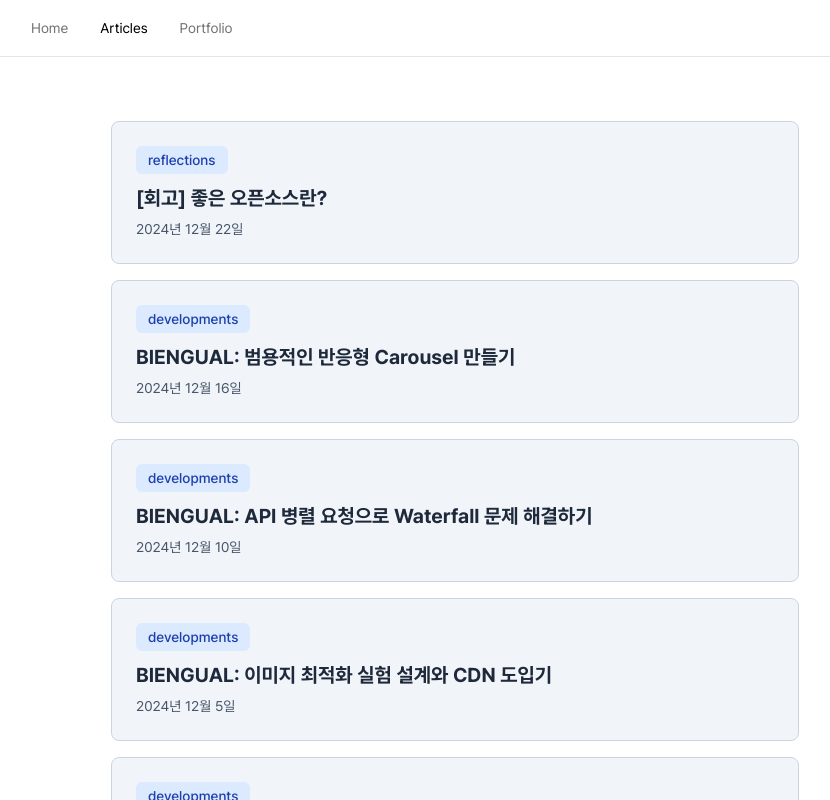
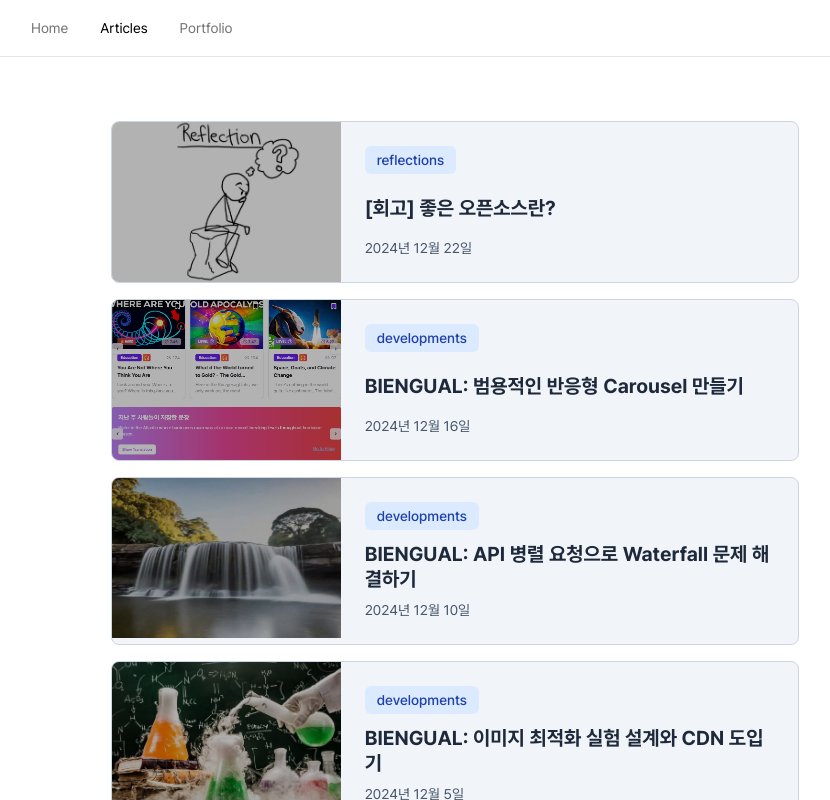
Before and after one commit to smosco/smosco.blog, a Next.js app: page /articles in a window 1280 px wide. Shown: the top 800 px of the page, without its empty margins (185-1015 px from the left). Built offline with nearby package versions, Linux system fonts and the light colour scheme.

Commit message:
feat: article 카드 컴포넌트에 썸네일 이미지 추가

```diff
--- a/src/app/articles/page.tsx
+++ b/src/app/articles/page.tsx
@@ -25,6 +25,7 @@ export default function ArticlesPage() {
                   month: 'long',
                   day: 'numeric',
                 })}
+                thumbnail={article.thumbnail}
               />
             </Link>
           </li>
--- a/src/components/ArticlleCard.tsx
+++ b/src/components/ArticlleCard.tsx
@@ -4,16 +4,31 @@ interface ArticleCardProps {
   title: string;
   date: string;
   category: string;
+  thumbnail: string;
 }
 
 export default function ArticleCard({
   title,
   date,
   category,
+  thumbnail,
 }: ArticleCardProps) {
   return (
     <div className="group relative hover:bg-slate-200 bg-slate-100 dark:bg-slate-800 dark:hover:bg-slate-700 rounded-lg border border-slate-300 dark:border-slate-600 transition-all duration-100 overflow-hidden">
-      <div className="p-6 flex flex-col justify-between">
+      <div className="flex flex-col sm:flex-row">
+        {/* 이미지 */}
+        <div className="w-full sm:w-1/3 h-40 overflow-hidden relative">
+          <img
+            src={thumbnail}
+            alt={title}
+            className="w-full h-full object-cover"
+            style={{ objectPosition: 'center' }}
+          />
+          <div className="absolute inset-0 bg-black bg-opacity-30"></div>
+        </div>
+
+        {/* 설명 */}
+        <div className="p-6 flex flex-col justify-between w-full sm:w-2/3">
           <div className="flex items-center gap-2">
             <span className="inline-block px-3 py-1 text-sm font-medium rounded-md bg-blue-100 text-blue-800 dark:bg-blue-900 dark:text-blue-100">
               {category}
@@ -33,5 +48,6 @@ export default function ArticleCard({
           </div>
         </div>
       </div>
+    </div>
   );
 }
```
Lines whose indentation alone changed are shown as unchanged.
